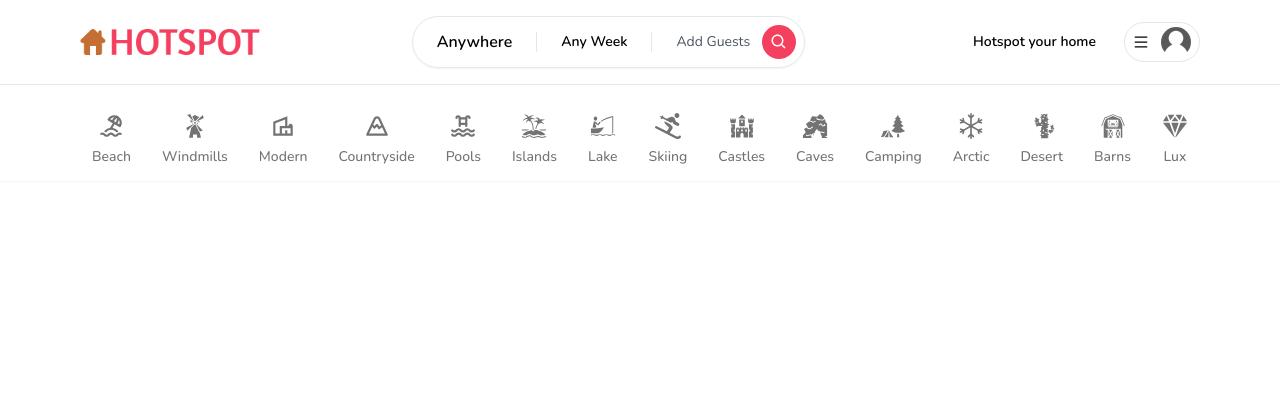
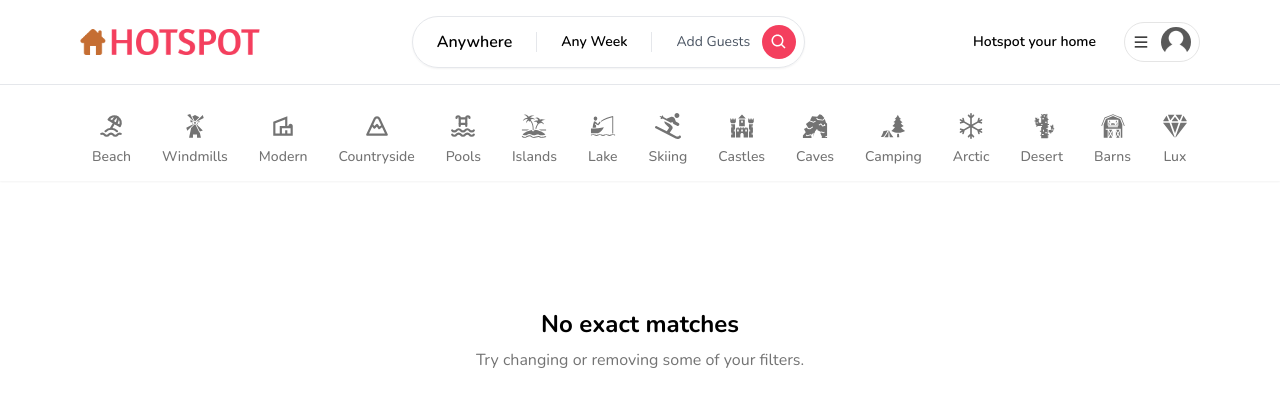
Before and after one commit to Parkercros/Hotspot, a Next.js app: page / in a window 1280 px wide. Shown: the top 406 px of the page. Built offline with nearby package versions, Linux system fonts and the light colour scheme; no server answers; what world-countries would draw is missing.

Commit message:
Empty state dialed in for no exact matches

```diff
--- /dev/null
+++ b/app/components/EmptyState.tsx
@@ -0,0 +1,50 @@
+'use client';
+
+import { useRouter } from "next/navigation";
+
+import Button from "./Button";
+import Heading from "./Heading";
+
+interface EmptyStateProps {
+  title?: string;
+  subtitle?: string;
+  showReset?: boolean;
+}
+
+const EmptyState: React.FC<EmptyStateProps> = ({
+  title = "No exact matches",
+  subtitle = "Try changing or removing some of your filters.",
+  showReset
+}) => {
+  const router = useRouter();
+
+  return (
+    <div
+      className="
+        h-[60vh]
+        flex
+        flex-col
+        gap-2
+        justify-center
+        items-center
+      "
+    >
+      <Heading
+        center
+        title={title}
+        subtitle={subtitle}
+      />
+      <div className="w-48 mt-4">
+        {showReset && (
+          <Button
+            outline
+            label="Remove all filters"
+            onClick={() => router.push('/')}
+          />
+        )}
+      </div>
+    </div>
+   );
+}
+
+export default EmptyState;
--- a/app/layout.tsx
+++ b/app/layout.tsx
@@ -28,20 +28,18 @@
 
   return (
     <html lang="en">
-      <head>
-        <title>{metadata.title}</title>
-        <meta name="description" content={metadata.description} />
-      </head>
       <body className={font.className}>
         <ClientOnly>
           <ToasterProvider />
+          <LoginModal />
+          <RegisterModal />
           <RentModal />
-          <RegisterModal/>
-          <LoginModal/>
           <Navbar currentUser={currentUser} />
         </ClientOnly>
-        {children}
-        </body>
+        <div className="pb-20 pt-28">
+          {children}
+        </div>
+      </body>
     </html>
-  );
+  )
 }
--- a/app/page.tsx
+++ b/app/page.tsx
@@ -1,5 +1,36 @@
+import ClientOnly from './components/ClientOnly';
+import Container from './components/Container';
+import EmptyState from './components/EmptyState';
+
 export default function Home() {
+  const isEmpty = true;
+
+  if (isEmpty) {
+    return (
+      <ClientOnly>
+        <EmptyState />
+      </ClientOnly>
+    );
+  }
+
   return (
-<div className= "text-rose-500 text-2xl" > Hello</div>
-  )
+    <ClientOnly>
+      <Container>
+        <div
+          className="
+          pt-24
+          grid
+          grid-cols-1
+          sm:grid-cols-2
+          md:grid-cols-3
+          lg:grid-cols-4
+          xl:grid-cols-5
+          2xl:grid-cols-6
+          gap-8"
+        >
+          <div>Listings</div>
+        </div>
+      </Container>
+    </ClientOnly>
+  );
 }
--- a/package.json
+++ b/package.json
@@ -17,6 +17,8 @@
     "bcrypt": "^5.1.0",
     "eslint": "8.39.0",
     "eslint-config-next": "13.3.1",
+    "i18next": "^22.4.15",
+    "i18next-browser-languagedetector": "^7.0.1",
     "leaflet": "^1.9.3",
     "next": "13.3.1",
     "next-auth": "^4.22.1",
@@ -27,6 +29,7 @@
     "react-dom": "18.2.0",
     "react-hook-form": "^7.43.9",
     "react-hot-toast": "^2.4.0",
+    "react-i18next": "^12.2.2",
     "react-icons": "^4.8.0",
     "react-leaflet": "^4.2.1",
     "react-select": "^5.7.2",
```
Also changed, not shown: 1 other file (tests, documents, lock files or other folders).
